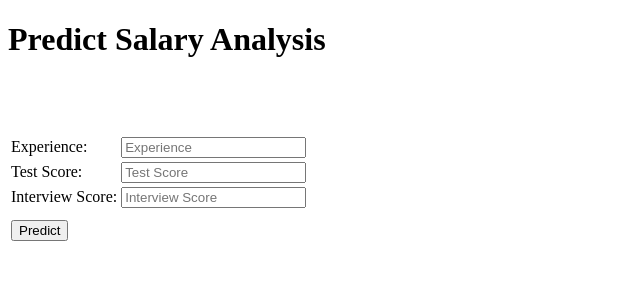
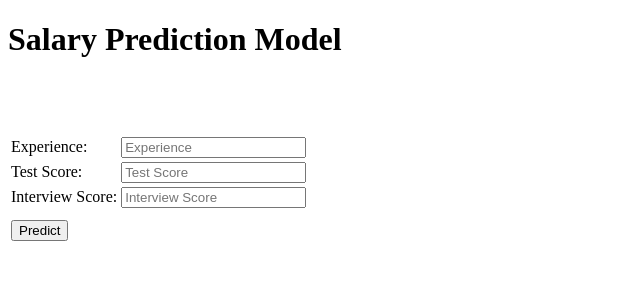
Before and after one commit to satishjhaldiyal/mldeploydemo_heroku, a Flask app: page / in a window 1280 px wide. Shown: the top 300 px of the page, without its empty margins (0-640 px from the left). Run offline with Flask 2, Linux system fonts and the light colour scheme; parts of the project's set-up code (start-up, migrations or seed data) failed here and were passed over.

Commit message:
Update index.html

```diff
--- a/templates/index.html
+++ b/templates/index.html
@@ -11,7 +11,7 @@
 						</head>
 						<body>
 							<div class="login">
-								<h1>Predict Salary Analysis</h1>
+								<h1>Salary Prediction Model</h1>
 								<!-- Main Input For Receiving Query to our ML -->
 								<form action="{{ url_for('predict')}}"method="post">
 									<table>
```
